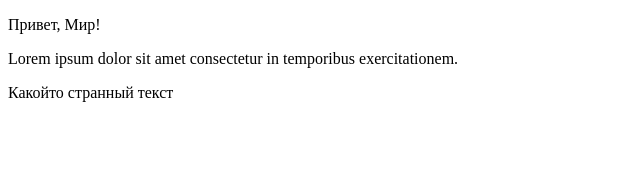
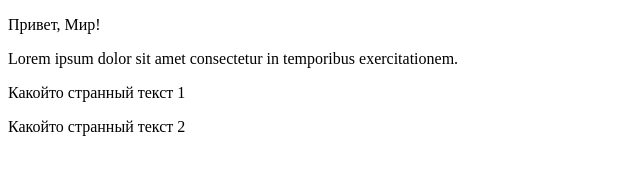
Before and after one commit to MaxDir/git-test, a plain HTML site: page index.html in a window 1280 px wide. Shown: the whole page, without its empty margins (0-640 px from the left). Drawn offline with Linux system fonts and the light colour scheme.

Commit message:
Изминения в структуре файлва

```diff
--- a/index.html
+++ b/index.html
@@ -9,8 +9,9 @@
 
 <body>
     <p>Привет, Мир!</p>
-    <p>Lorem ipsum dolor sit amet consectetur  in temporibus exercitationem.</p>
-    <p>Какойто странный текст</p>
+    <p>Lorem ipsum dolor sit amet consectetur in temporibus exercitationem.</p>
+    <p>Какойто странный текст 1</p>
+    <p>Какойто странный текст 2</p>
 </body>
 
 </html>
```
Also changed, not shown: 1 other file.
